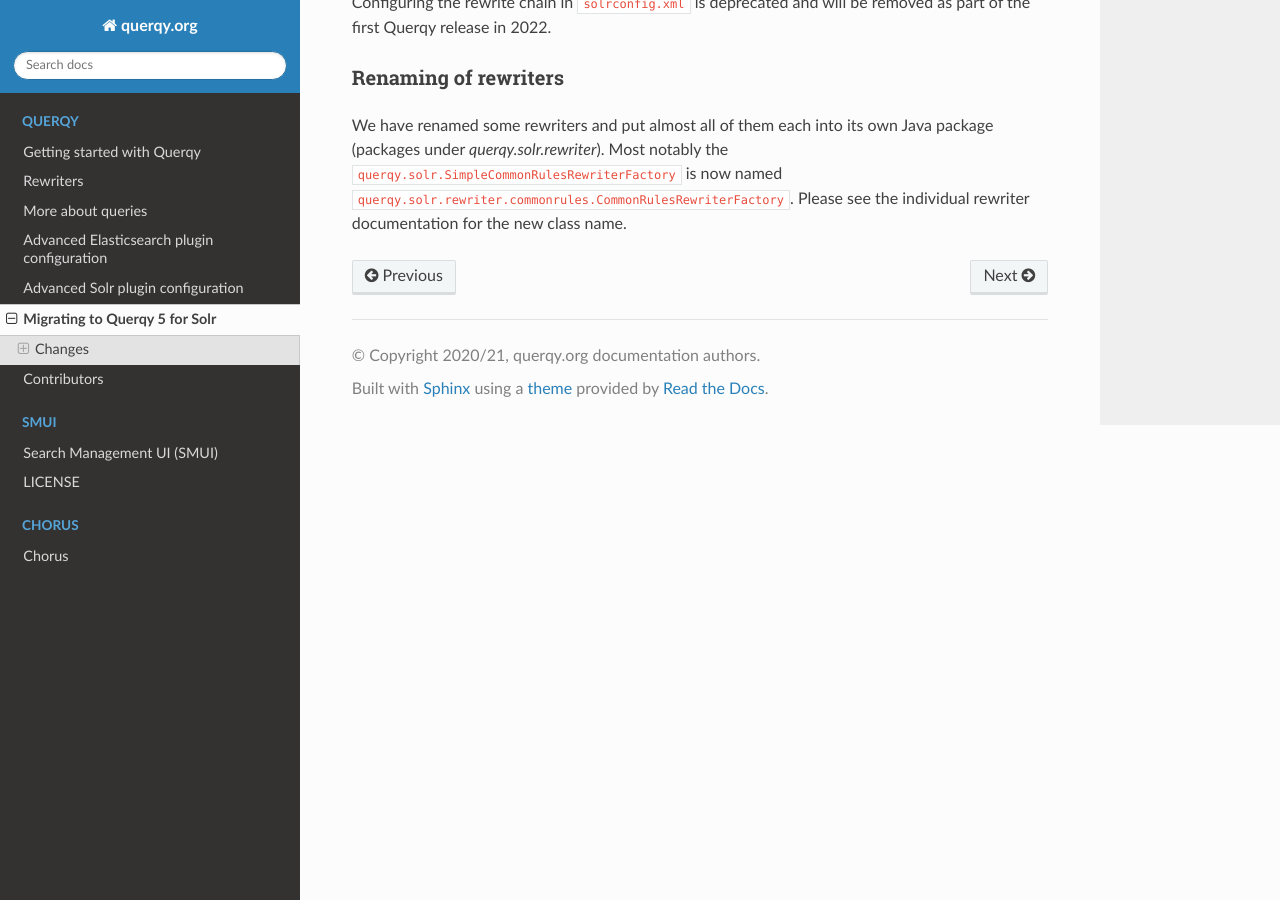
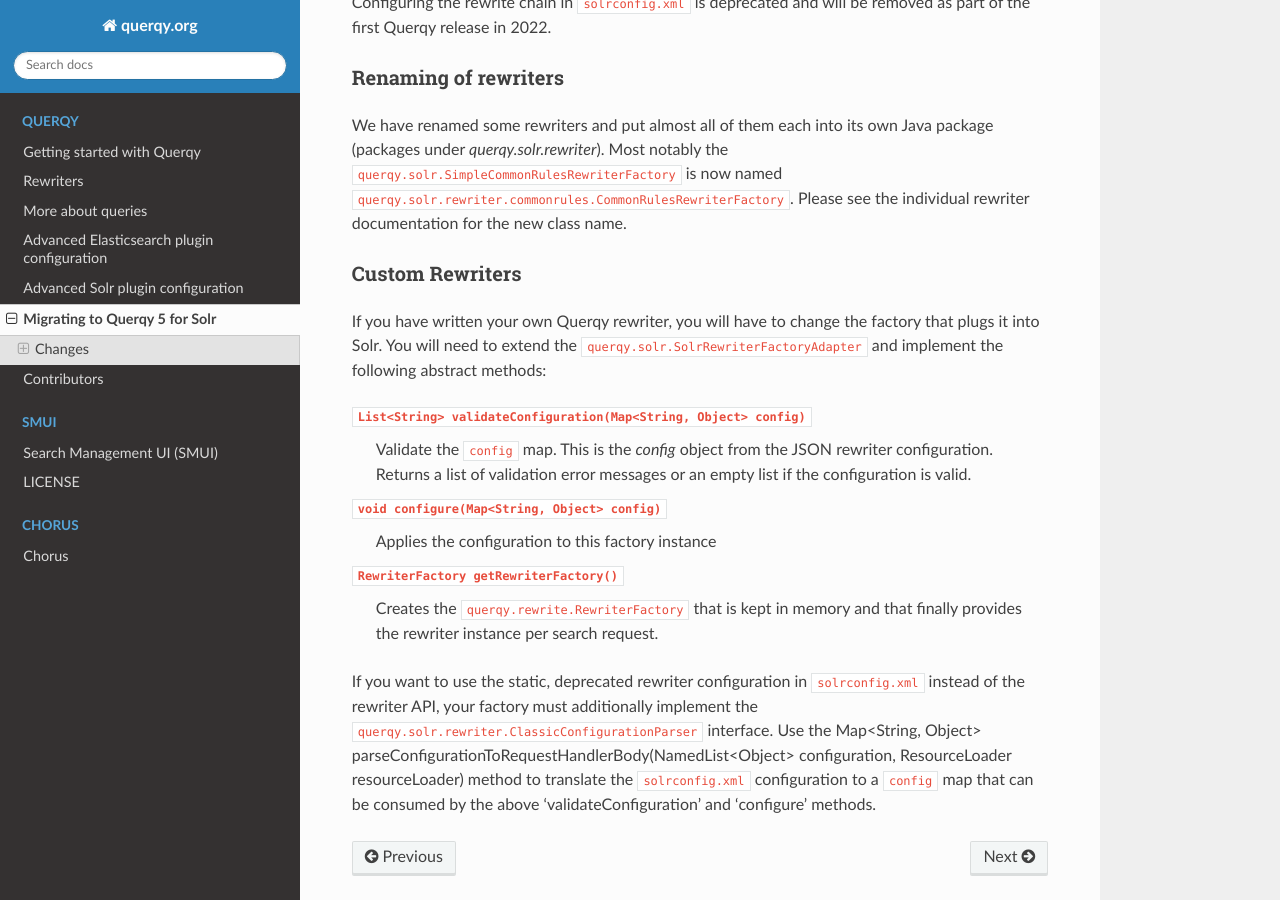
Before and after one commit to querqy/querqy-docs, a Sphinx documentation site: the page built from docs/source/querqy/querqy5-solr-migration.rst, in a window 1280 px wide and 900 px high, scrolled down 2147 px. Built offline with Sphinx 7.4.7 and the Read the Docs theme 2.0.0, drawn with Linux system fonts in a browser that asks for light colours; formulas are drawn with MathJax 3.

Commit message:
Adding migration notes for custom rewriters

```diff
--- a/docs/source/querqy/querqy5-solr-migration.rst
+++ b/docs/source/querqy/querqy5-solr-migration.rst
@@ -126,3 +126,30 @@ Java package (packages under `querqy.solr.rewriter`). Most notably the
 :code:`querqy.solr.SimpleCommonRulesRewriterFactory` is now named
 :code:`querqy.solr.rewriter.commonrules.CommonRulesRewriterFactory`. Please see
 the individual rewriter documentation for the new class name.
+
+Custom Rewriters
+----------------
+
+If you have written your own Querqy rewriter, you will have to change the
+factory that plugs it into Solr. You will need to extend the
+``querqy.solr.SolrRewriterFactoryAdapter`` and implement the following abstract
+methods:
+
+:code:`List<String> validateConfiguration(Map<String, Object> config)`
+  Validate the ``config`` map. This is the `config` object from the JSON rewriter
+  configuration. Returns a list of validation error messages or an empty list if
+  the configuration is valid.
+
+:code:`void configure(Map<String, Object> config)`
+  Applies the configuration to this factory instance
+
+:code:`RewriterFactory getRewriterFactory()`
+  Creates the ``querqy.rewrite.RewriterFactory`` that is kept in memory and that
+  finally provides the rewriter instance per search request.
+
+If you want to use the static, deprecated rewriter configuration in
+``solrconfig.xml`` instead of the rewriter API, your factory must additionally
+implement the ``querqy.solr.rewriter.ClassicConfigurationParser`` interface. Use
+the Map<String, Object> parseConfigurationToRequestHandlerBody(NamedList<Object> configuration, ResourceLoader resourceLoader) method to
+translate the ``solrconfig.xml`` configuration to a ``config`` map that can be
+consumed by the above 'validateConfiguration' and 'configure' methods.
```
